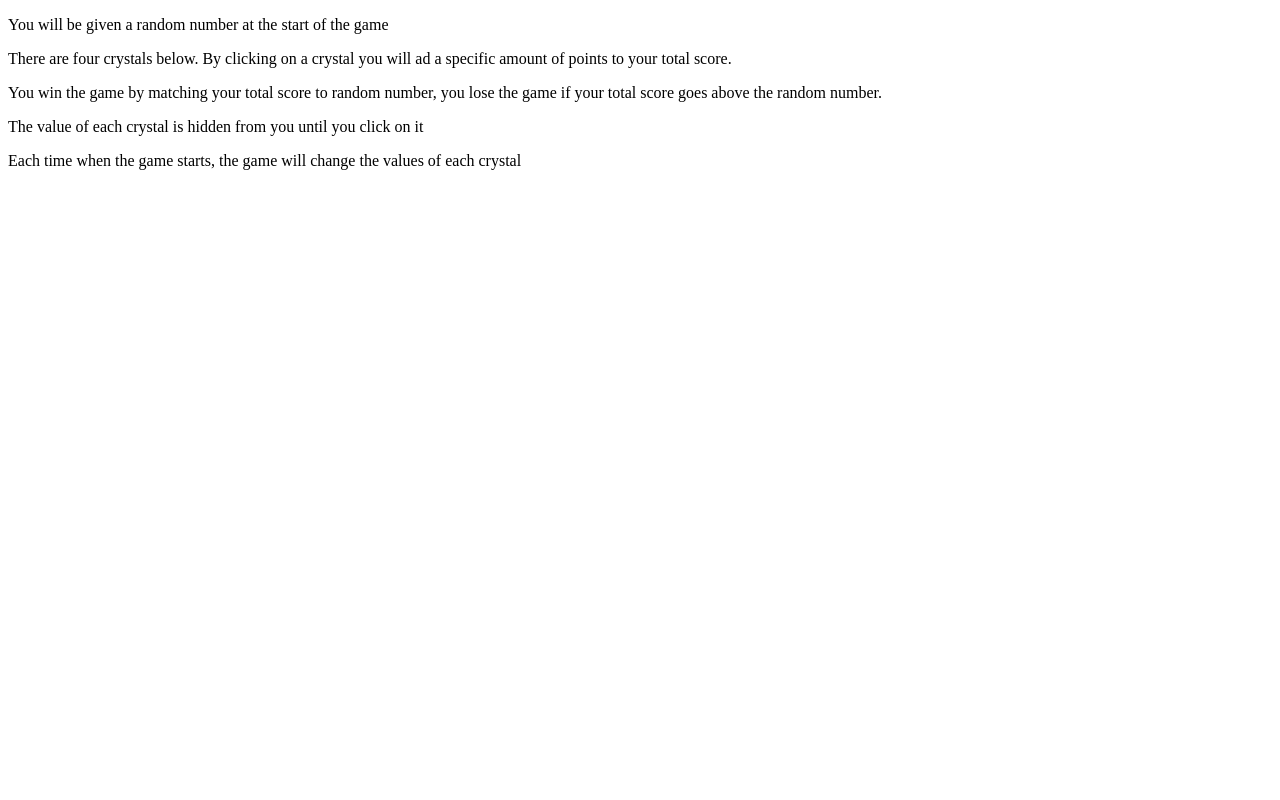
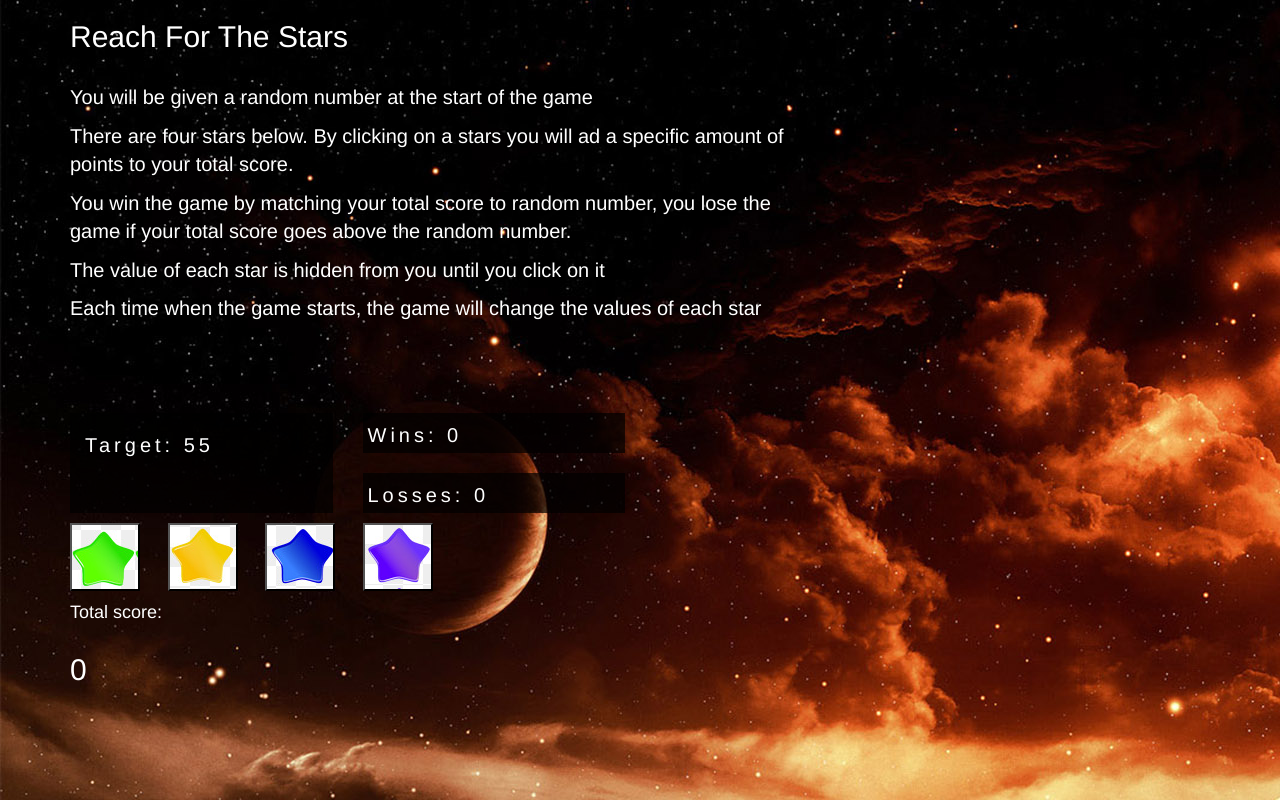
Before and after one commit to therealizzi/reach-for-the-stars, a plain HTML site: page Index.html in a window 1280 px wide. Drawn offline with nearby package versions, Linux system fonts and the light colour scheme.

Commit message:
First draft of working project in JS, 65%

```diff
--- a/Index.html
+++ b/Index.html
@@ -1,39 +1,97 @@
+
 <!DOCTYPE html>
 <html>
 <head>
-	<title>Crystals Collector</title>
+
+	<title>Reach For The Stars</title>
+  	<meta charset="utf-8">
+    <meta name="viewport" content="width=device-width, initial-scale=1">
+    <link rel="stylesheet" href="https://maxcdn.bootstrapcdn.com/bootstrap/3.3.7/css/bootstrap.min.css">
+    <script src="https://ajax.googleapis.com/ajax/libs/jquery/3.2.1/jquery.min.js"></script>
+    <script src="https://maxcdn.bootstrapcdn.com/bootstrap/3.3.7/js/bootstrap.min.js"></script>
+	<link href="https://fonts.googleapis.com/css?family=Press+Start+2P|Squada+One" rel="stylesheet">
+
+    <link rel="stylesheet" type="text/css" href="assets/css/style.css">
+
 </head>
 <body>
 
-<p>You will be given a random number at the start of the game</p>
+<div class="container">
+ <div class="row">
+  <div class="col-sm-4">
+	<h2 class="header">Reach For The Stars</h2>
+  </div>
+ </div>
+</div>
 
-<p>There are four crystals below. By clicking on a crystal you will ad a specific amount of points to your total score.</p>
 
-<p>You win the game by matching your total score to random number, you lose the game if your total score goes above the random number.</p>
+<div class="container">
+ <div class="row">
+  <div class="col-sm-8">
+	<br>
+	<p id="hide">You will be given a random number at the start of the game</p>
 
-<p>The value of each crystal is hidden from you until you click on it</p>
+	<p>There are four stars below. By clicking on a stars you will ad a specific amount of points to your total score.</p>
 
-<p>Each time when the game starts, the game will change the values of each crystal</p>
+	<p>You win the game by matching your total score to random number, you lose the game if your total score goes above the random number.</p>
 
-<br>
+	<p>The value of each star is hidden from you until you click on it</p>
 
-<br>
+	<p>Each time when the game starts, the game will change the values of each star</p>
+	<br>
+  	<br>
+  	<br>
+  </div>
+ </div>
+</div>
 
-<dir id="valueToMatch"></dir>
+<div class="container">
+ <div class="row">
+  <div class="col-sm-3">
+	<h2 class="header target"><p id=scoreTarget></p></h2>
+  </div>
+    <div class="col-sm-3">
+	<h2 class="header target2"><p id=wins></p></h2>
+	<h2 class="header target2"><p id=losses></p></h2>
+  </div>
+ </div>
+</div>
 
-<dir id="winTally"></dir>
+<div class="container">
+ <div class="row">
+    <div class="col-sm-1">
+	<button class="header crys1" id="crys1"></button>
+  </div>
+    <div class="col-sm-1">
+	<button class="header crys2" id="crys2"></button>
+  </div>
+    <div class="col-sm-1">
+	<button class="header crys3" id="crys3"></button>
+  </div>
+    <div class="col-sm-1">
+	<button class="header crys4" id="crys4"></button>
+  </div>
+ </div>
+</div>
 
-<dir id="loseTally"></dir>
+<div class="container">
+ <div class="row">
+  <div class="col-sm-3">
+	<h4 class="header Score" id="crys1">Total score:</h4>
+  </div>
+ </div>
+</div>
 
-<p id="crystalOne"></p>
+<div class="container">
+ <div class="row">
+  <div class="col-sm-3">
+	<h2 class="header" id="buttonTally">buttonTally Here<p id="score"></p></h2>
+  </div>
+ </div>
+</div>
 
-<p id="crystalTwo"></p>
 
-<p id="crystalThree"></p>
-
-<p id="crystalFour"></p>
-
-<p><span></span></p>
+<script src="assets/javascript/game.js"></script>
 
 
 </body>
--- a/assets/css/reset.css
+++ b/assets/css/reset.css
@@ -0,0 +1,49 @@
+
+/* http://meyerweb.com/eric/tools/css/reset/
+   v2.0 | 20110126
+   License: none (public domain)
+*/
+
+html, body, div, span, applet, object, iframe,
+h1, h2, h3, h4, h5, h6, p, blockquote, pre,
+a, abbr, acronym, address, big, cite, code,
+del, dfn, em, img, ins, kbd, q, s, samp,
+small, strike, strong, sub, sup, tt, var,
+b, u, i, center,
+dl, dt, dd, ol, ul, li,
+fieldset, form, label, legend,
+table, caption, tbody, tfoot, thead, tr, th, td,
+article, aside, canvas, details, embed,
+figure, figcaption, footer, header, hgroup,
+menu, nav, output, ruby, section, summary,
+time, mark, audio, video {
+	margin: 0;
+	padding: 0;
+	border: 0;
+	font-size: 100%;
+	font: inherit;
+	vertical-align: baseline;
+}
+/* HTML5 display-role reset for older browsers */
+article, aside, details, figcaption, figure,
+footer, header, hgroup, menu, nav, section {
+	display: block;
+}
+body {
+	line-height: 1;
+}
+ol, ul {
+	list-style: none;
+}
+blockquote, q {
+	quotes: none;
+}
+blockquote:before, blockquote:after,
+q:before, q:after {
+	content: '';
+	content: none;
+}
+table {
+	border-collapse: collapse;
+	border-spacing: 0;
+}
--- a/assets/css/style.css
+++ b/assets/css/style.css
@@ -0,0 +1,71 @@
+
+body {
+    background-image: url("../images/62929440-beautiful-wallpapers.jpg");
+}
+
+span {
+    color: white;
+    font: bold 15px/10px Helvetica, Sans-Serif;
+    letter-spacing: -1px;
+    background: rgb(0,0,0);
+    background: rgba(0,0,0,0.7);
+    padding: 15px;
+}
+
+.header {
+    color: white;
+}
+
+p {
+    color: white;
+    font-size: 20px;
+}
+
+.target {
+      color: white;
+    font: 25px/35px Helvetica, Sans-Serif;
+    letter-spacing: 4px;
+    background: rgb(0,0,0);
+    background: rgba(0,0,0,0.7);
+    padding: 15px;
+    height: 100px;
+    width: 100%;
+}
+
+.target2 {
+      color: white;
+    font: 25px/35px Helvetica, Sans-Serif;
+    letter-spacing: 4px;
+    background: rgb(0,0,0);
+    background: rgba(0,0,0,0.7);
+    padding: 5px;
+    height: 40px;
+    width: 100%;
+}
+
+button {
+    height: 68px;
+    width: 70px;
+}
+
+.crys1 {
+    background-image: url("../images/greenstar.png");
+}
+
+.crys2 {
+    background-image: url("../images/goldstar.png");
+}
+
+.crys3 {
+    background-image: url("../images/bluestar.png");
+}
+
+.crys4 {
+    background-image: url("../images/purplestar.png");
+}
+
+.score {
+    background-color: teal;
+    height: 20px;
+    width: 250px;
+}
--- a/assets/javascript/game.js
+++ b/assets/javascript/game.js
@@ -0,0 +1,96 @@
+// Beginning of game needs to reset all buttonValues
+
+// these variables are based on HTML "id" tags
+var scoreTarget
+var buttonTally = 0;
+var wins = 0;
+var losses = 0;
+var phil = 0;
+
+// Need to generate a random scoreTarget automatically
+
+function randNum(){
+	scoreTarget = Math.floor((Math.random()+1) * 40);
+
+	buttonTally = 0
+// Need to link C1, C2, C3, C4 to generate buttonValues
+
+	button1 = Math.floor((Math.random()+1) * 10);
+	button2 = Math.floor((Math.random()+1) * 8);
+	button3 = Math.floor((Math.random()+1) * 3);
+	button4 = Math.floor((Math.random()+1) * 5);
+
+	document.getElementById("scoreTarget").innerHTML = "Target: "+scoreTarget;
+	document.getElementById("buttonTally").innerHTML = buttonTally;
+
+	document.getElementById("wins").innerHTML = "Wins: "+wins;
+	document.getElementById("losses").innerHTML = "Losses: "+losses;
+}
+
+randNum();
+
+console.log(scoreTarget);
+console.log(button1);
+console.log(button2);
+console.log(button3);
+console.log(button4);
+
+// Need to combine buttonValues into buttonTally
+
+document.getElementById("crys1").addEventListener("click", function(){
+	buttonTally += button1;
+	document.getElementById("buttonTally").innerHTML = buttonTally;
+	if (scoreTarget == buttonTally){
+		wins ++;
+		randNum();
+	}
+
+	if (scoreTarget < buttonTally){
+		losses ++;
+		randNum();
+	}});
+
+document.getElementById("crys2").addEventListener("click", function(){
+	buttonTally += button2;
+	document.getElementById("buttonTally").innerHTML = buttonTally;
+	if (scoreTarget == buttonTally){
+		wins ++;
+		randNum();
+	}
+
+	if (scoreTarget < buttonTally){
+		losses ++;
+		randNum();
+	}});
+
+document.getElementById("crys3").addEventListener("click", function(){
+	buttonTally += button3;
+	document.getElementById("buttonTally").innerHTML = buttonTally;
+	if (scoreTarget == buttonTally){
+		wins ++;
+		randNum();
+	}
+
+	if (scoreTarget < buttonTally){
+		losses ++;
+		randNum();
+	}});
+
+document.getElementById("crys4").addEventListener("click", function(){
+	buttonTally += button4;
+	document.getElementById("buttonTally").innerHTML = buttonTally;
+	if (scoreTarget == buttonTally){
+		wins ++;
+		randNum();
+	}
+
+	if (scoreTarget < buttonTally){
+		losses ++;
+		randNum();
+	}});
+
+// Need to compare scoreTarget and buttonTally
+
+
+// If scoreTarget=buttonTally, need to win++
+// If scoreTarget<buttonTAlly, need to lose++
```
Also changed, not shown: assets/images/38ca8d19c3abdf58e7f0146b868adbab.jpg (added), assets/images/62929440-beautiful-wallpapers.jpg (added), assets/images/Emotional-Star-Icons.jpg (added), assets/images/bluestar.png (added), assets/images/falling-stars-clipart-11.png (added), assets/images/goldstar.png (added), assets/images/greenstar.png (added), assets/images/purplestar.png (added), assets/images/star_icon.jpg (added).
